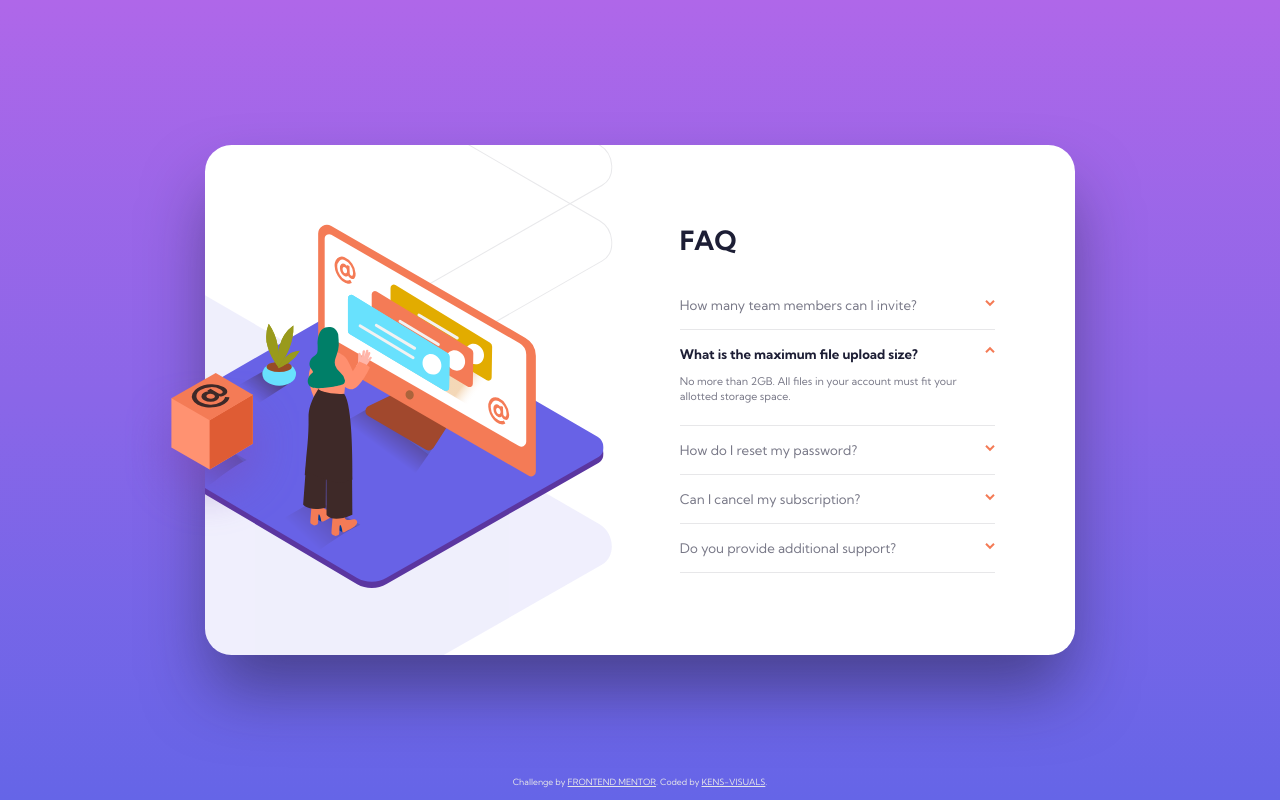
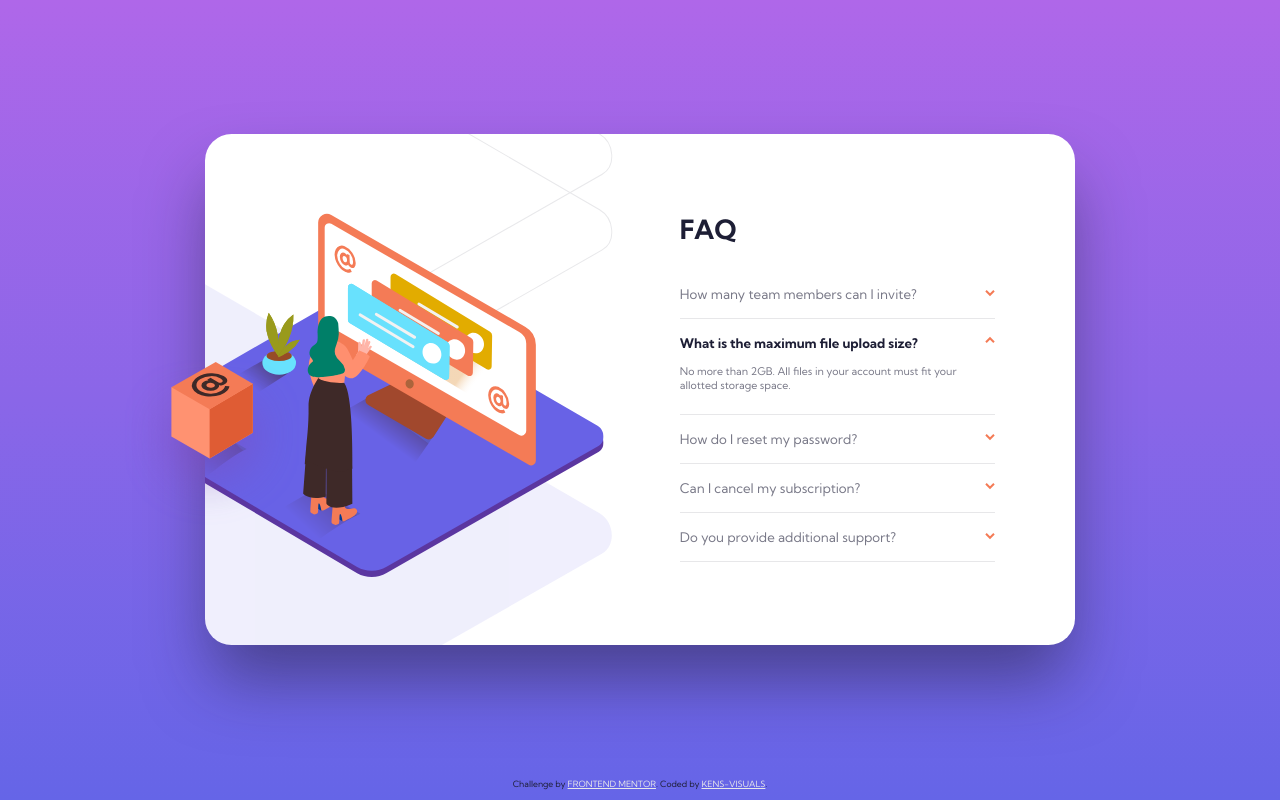
Before and after one commit to kens-visuals/faq-accordion-card, a website: page index.html in a window 1280 px wide. Drawn offline with Linux system fonts and the light colour scheme.

Commit message:
fix footer

```diff
--- a/index.html
+++ b/index.html
@@ -21,6 +21,7 @@
     <title>Frontend Mentor | FAQ Accordion Card</title>
   </head>
   <body>
+    <div class="wrapper">
       <main class="container">
         <img
           class="card__img-box"
@@ -62,8 +63,8 @@
                 How many team members can I invite?
               </summary>
               <p class="card__detail-text">
-              You can invite up to 2 additional users on the Free plan. There is
-              no limit on team members for the Premium plan.
+                You can invite up to 2 additional users on the Free plan. There
+                is no limit on team members for the Premium plan.
               </p>
             </details>
             <details class="card__detail" open="">
@@ -71,8 +72,8 @@
                 What is the maximum file upload size?
               </summary>
               <p class="card__detail-text">
-              No more than 2GB. All files in your account must fit your allotted
-              storage space.
+                No more than 2GB. All files in your account must fit your
+                allotted storage space.
               </p>
             </details>
             <details class="card__detail">
@@ -89,8 +90,8 @@
                 Can I cancel my subscription?
               </summary>
               <p class="card__detail-text">
-              Yes! Send us a message and we’ll process your request no questions
-              asked.
+                Yes! Send us a message and we’ll process your request no
+                questions asked.
               </p>
             </details>
             <details class="card__detail">
@@ -105,6 +106,7 @@
           </div>
         </div>
       </main>
+    </div>
 
     <footer class="attribution">
       Challenge by
--- a/scss/_base.scss
+++ b/scss/_base.scss
@@ -22,8 +22,7 @@ html {
 }
 
 body {
-  width: 100%;
-  height: 100vh;
+  min-height: 100vh;
   color: $color-primary--light;
   font-family: $font-primary;
   background-image: linear-gradient(
@@ -31,11 +30,6 @@ body {
     $gradient-primary,
     $gradient-secondary
   );
-  display: flex;
-  align-items: center;
-  justify-content: center;
-
-  @media (min-width: 1140px) {
-    flex-direction: column;
-  }
+  display: grid;
+  grid-template-rows: 1fr auto;
 }
--- a/scss/_components.scss
+++ b/scss/_components.scss
@@ -4,7 +4,7 @@
   border-radius: 2rem;
   position: relative;
   padding: 2rem;
-  margin-top: 5rem;
+
   box-shadow: 0 3rem 5rem -0.5rem rgba($color-primary, 0.5);
 
   @media (min-width: 1140px) {
@@ -160,9 +160,8 @@
 .attribution {
   font-size: 0.65rem;
   text-align: center;
-  position: absolute;
-  bottom: 1rem;
-  color: $color-tertiary;
+  color: $color-primary;
+  margin-bottom: 0.8rem;
 
   &__link:link,
   &__link:visited {
--- a/scss/_layout.scss
+++ b/scss/_layout.scss
@@ -7,3 +7,9 @@
     max-width: 870px;
   }
 }
+
+.wrapper {
+  display: flex;
+  align-items: center;
+  justify-content: center;
+}
```
Also changed, not shown: css/style.css. Lines whose indentation alone changed are shown as unchanged.
